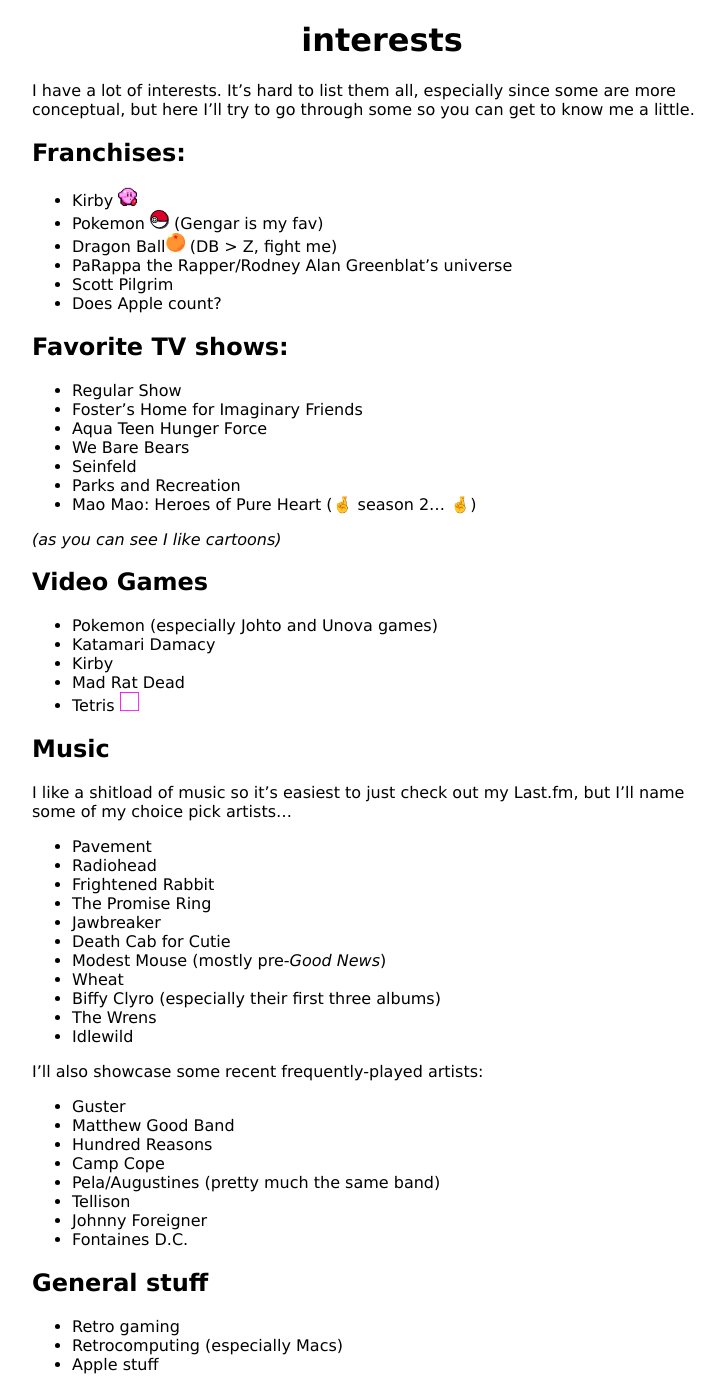
After one commit to trvrplk/smol-site, a PHP site: page /interests.html in a window 1280 px wide. The commit adds this page. Shown: the whole page, without its empty margins (258-983 px from the left). Run offline with PHP 8.4, Linux system fonts and the light colour scheme.

Commit message:
Added an interests page and made the font bigger in most places (and brought back goku on kintoun)

```diff
--- a/css/main.css
+++ b/css/main.css
@@ -2,7 +2,7 @@
 
 :root {
   --font-family:"Verdana", sans-serif;
-  --font-size:x-small;
+  /* --font-size:x-small; */
   --sidebar-border:1px solid #E6E6C3;
   --link-color:blue;
   --bg-color:white;
@@ -133,3 +133,5 @@
 
 
 .center {text-align: center;}
+
+#sidebar {font-size:x-small;}
--- /dev/null
+++ b/interests.html
@@ -0,0 +1,93 @@
+<!DOCTYPE html>
+<html lang="en">
+
+<head>
+	<meta charset="utf-8" />
+	<title>Interests</title>
+	<link rel="stylesheet" href="./css/main.css">
+</head>
+
+<body>
+	<div class="container">
+		<div class="center" id="name-heading">
+			<h1>interests</h1>
+		</div>
+
+		<p>I have a lot of interests. It&#8217;s hard to list them all, especially since some are more conceptual, but here I&#8217;ll try to go through some so you can get to know me a little.</p>
+
+		<h2 id="franchises:">Franchises:</h2>
+
+		<ul>
+			<li>Kirby <img src="https://tilde.club/~trever/assets/kirbywalkright.gif" alt="Kirby" width="19" height="19" /></li>
+			<li>Pokemon <img src="https://tilde.club/~trever/assets/pokeballsmall.gif" alt="Pokeball" width="19" height="19" /> (Gengar is my fav)</li>
+			<li>Dragon Ball<img src="https://tilde.club/~trever/assets/DRAGONBALL.gif" alt="Dragon Ball" width="19" height="19" /> (DB &gt; Z, fight me)</li>
+			<li>PaRappa the Rapper/Rodney Alan Greenblat&#8217;s universe</li>
+			<li>Scott Pilgrim</li>
+			<li>Does Apple count?</li>
+		</ul>
+
+		<h2 id="favoritetvshows:">Favorite TV shows:</h2>
+
+		<ul>
+			<li>Regular Show</li>
+			<li>Foster&#8217;s Home for Imaginary Friends</li>
+			<li>Aqua Teen Hunger Force</li>
+			<li>We Bare Bears</li>
+			<li>Seinfeld</li>
+			<li>Parks and Recreation</li>
+			<li>Mao Mao: Heroes of Pure Heart (🤞 season 2… 🤞)</li>
+		</ul>
+		<em>(as you can see I like cartoons)</em>
+
+		<h2 id="videogames">Video Games</h2>
+
+		<ul>
+			<li>Pokemon (especially Johto and Unova games)</li>
+			<li>Katamari Damacy</li>
+			<li>Kirby</li>
+			<li>Mad Rat Dead</li>
+			<li>Tetris <img src="https://tilde.club/~trever/assets/tetriscool.gif" alt="Tetris" width="19" height="19" /></li>
+		</ul>
+
+		<h2 id="music">Music</h2>
+
+		<p>I like a shitload of music so it&#8217;s easiest to just check out my Last.fm, but I&#8217;ll name some of my choice pick artists&#8230;</p>
+
+		<ul>
+			<li>Pavement</li>
+			<li>Radiohead</li>
+			<li>Frightened Rabbit</li>
+			<li>The Promise Ring</li>
+			<li>Jawbreaker</li>
+			<li>Death Cab for Cutie</li>
+			<li>Modest Mouse (mostly pre-<em>Good News</em>)</li>
+			<li>Wheat</li>
+			<li>Biffy Clyro (especially their first three albums)</li>
+			<li>The Wrens</li>
+			<li>Idlewild</li>
+		</ul>
+
+		<p>I&#8217;ll also showcase some recent frequently-played artists:</p>
+
+		<ul>
+			<li>Guster</li>
+			<li>Matthew Good Band</li>
+			<li>Hundred Reasons</li>
+			<li>Camp Cope</li>
+			<li>Pela/Augustines (pretty much the same band)</li>
+			<li>Tellison</li>
+			<li>Johnny Foreigner</li>
+			<li>Fontaines D.C.</li>
+		</ul>
+
+		<h2 id="generalstuff">General stuff</h2>
+
+		<ul>
+			<li>Retro gaming</li>
+			<li>Retrocomputing (especially Macs)</li>
+			<li>Apple stuff</li>
+		</ul>
+	</div>
+</body>
+
+</html>
```
Also changed, not shown: index.html (+8 -17 lines), interests.md (added, +57 -0 lines), assets/DRAGONBALL.gif (added), assets/kirbywalkright.gif (added), assets/pokeball.gif (added), assets/pokeballsmall.gif (added), assets/tetriscool.gif (added).
